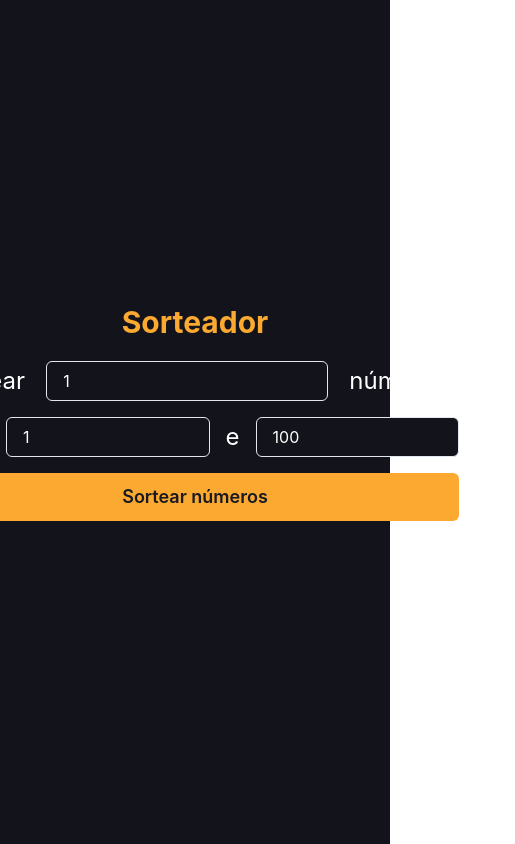
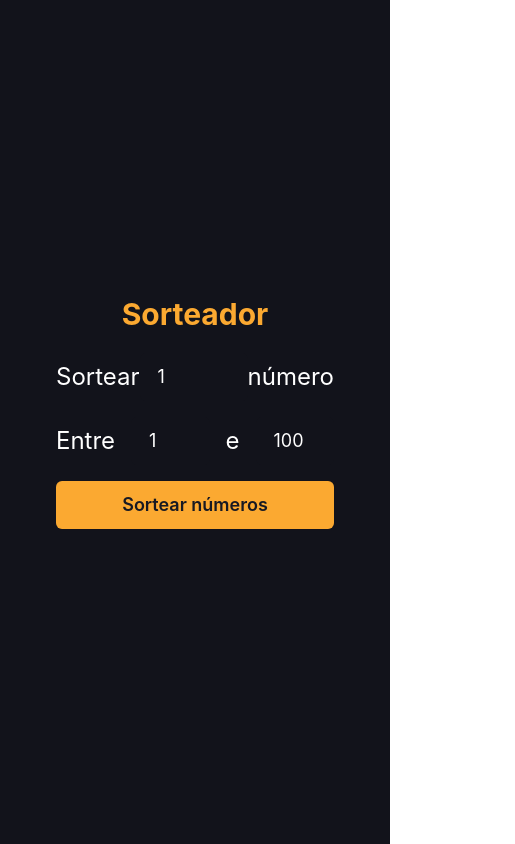
Before and after one commit to Grazziano/sorteador-de-numeros, a React (Create React App) app: page / in a window 390 px wide. Shown: the whole page, 515 px wide, since content can reach past the window. Built offline with nearby package versions, Linux system fonts and the light colour scheme.

Commit message:
Fixing responsiveness

```diff
--- a/src/pages/Home/index.tsx
+++ b/src/pages/Home/index.tsx
@@ -26,15 +26,16 @@ export default function Home() {
           </Text>
           <Input
             type="number"
-            htmlSize={4}
-            width="auto"
+            background="barber.400"
+            variant="filled"
+            size="lg"
             bg="sorteador.900"
             color="white"
             value={numbersToDraw}
             onChange={(e) => setNumbersToDraw(Number(e.target.value))}
           />
           <Text fontSize="2xl" color="white">
-            números
+            número{numbersToDraw > 1 ? 's' : ''}
           </Text>
         </Flex>
 
@@ -44,8 +45,9 @@ export default function Home() {
           </Text>
           <Input
             type="number"
-            htmlSize={4}
-            width="auto"
+            background="barber.400"
+            variant="filled"
+            size="lg"
             bg="sorteador.900"
             color="white"
             value={minNumber}
@@ -56,8 +58,9 @@ export default function Home() {
           </Text>
           <Input
             type="number"
-            htmlSize={4}
-            width="auto"
+            background="barber.400"
+            variant="filled"
+            size="lg"
             bg="sorteador.900"
             color="white"
             value={maxNumber}
```
